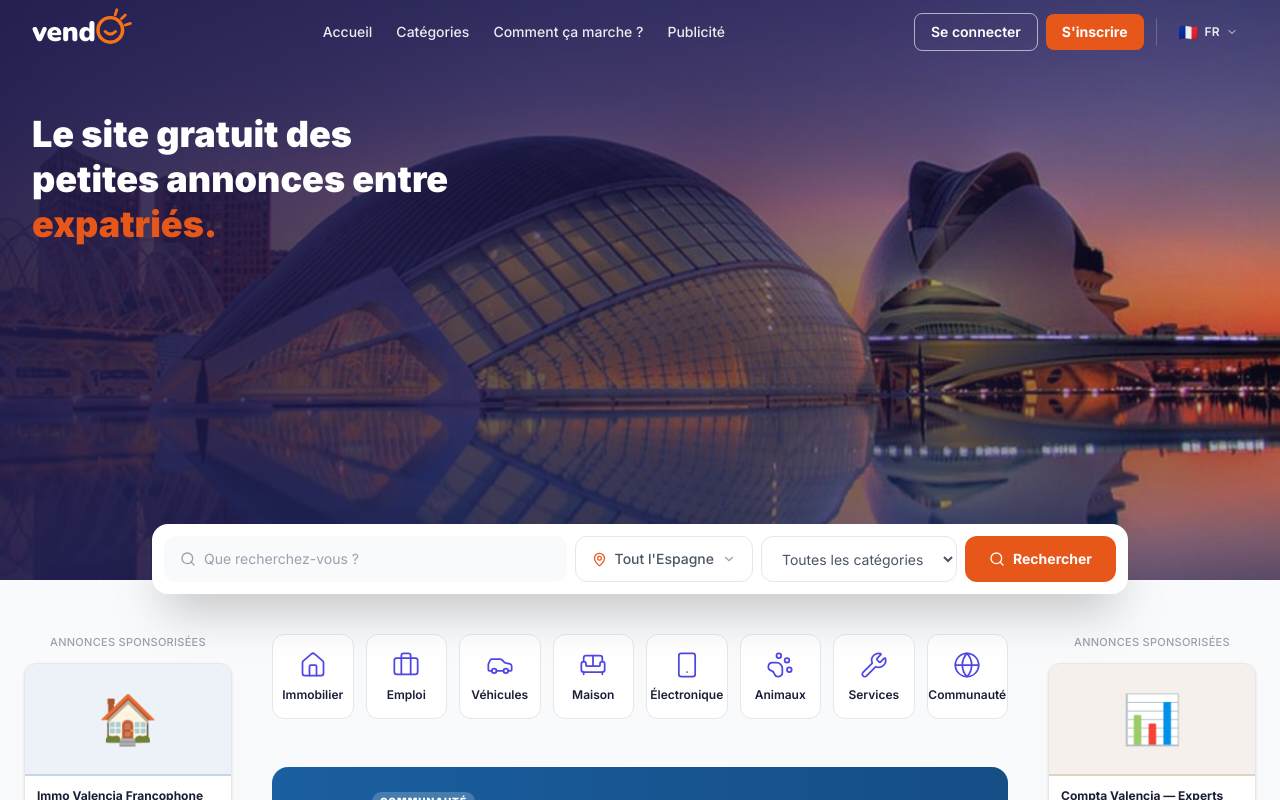
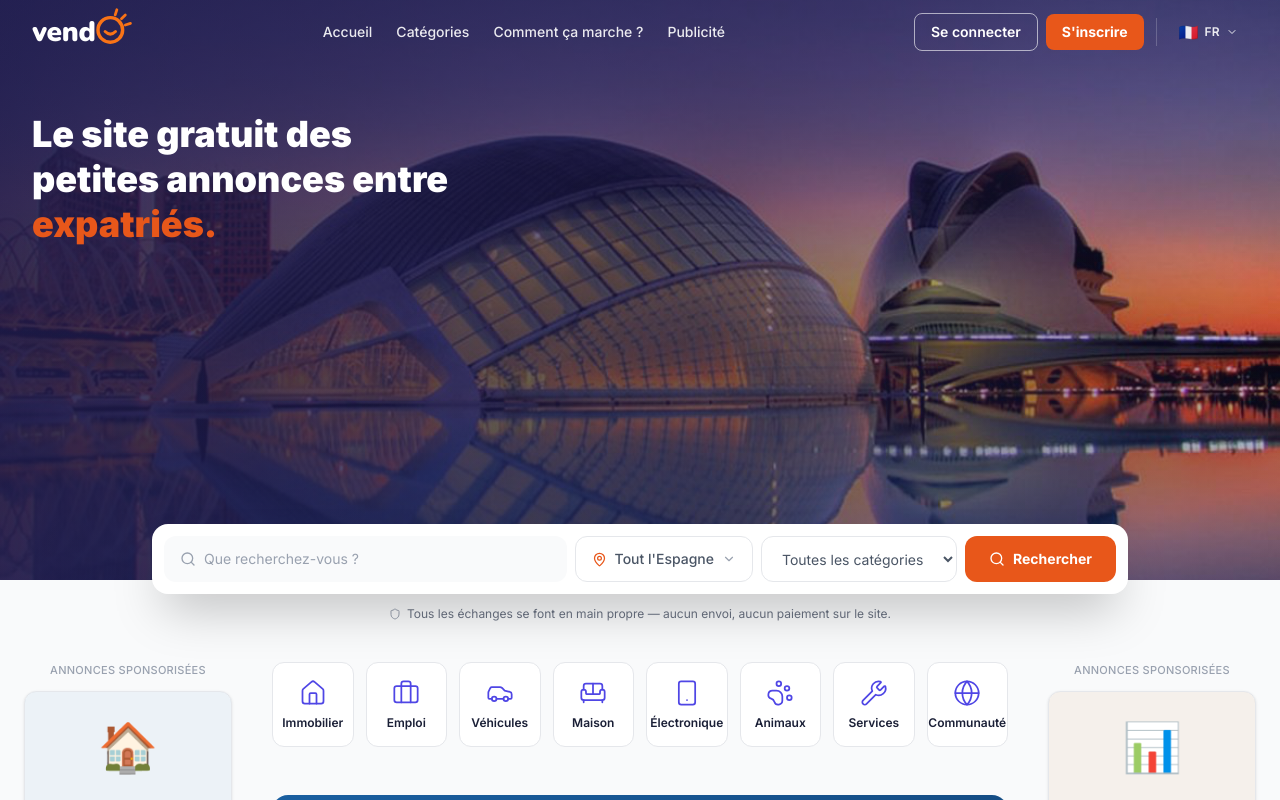
Before and after one commit to GuillaumeBidallier/valencia-expat-market, a Next.js app: page / in a window 1280 px wide. Shown: the top 800 px of the page. Built offline with nearby package versions, Linux system fonts and the light colour scheme.

Commit message:
feat: add safety notice — exchanges in person, no shipping, no payment on site
Co-Authored-By: Claude Sonnet 4.6 <noreply@anthropic.com>

```diff
--- a/app/page.tsx
+++ b/app/page.tsx
@@ -57,6 +57,14 @@ export default function HomePage() {
 
       {/* ===== FLOATING SEARCH BAR ===== */}
       <SearchWidget categoryItems={categoryItems.map(c => ({ label: c.label, slug: c.slug }))} />
+
+      {/* Safety notice */}
+      <div className="max-w-5xl mx-auto px-4 sm:px-6 mt-3">
+        <p className="text-center text-xs text-gray-500 flex items-center justify-center gap-1.5">
+          <Shield size={12} className="text-gray-400 shrink-0" />
+          Tous les échanges se font en main propre — aucun envoi, aucun paiement sur le site.
+        </p>
+      </div>
 
       {/* ===== CATEGORIES + ANNONCES + SKYSCRAPERS ===== */}
       <div className="max-w-screen-2xl mx-auto px-2 lg:px-6 flex gap-4 items-start">
```
